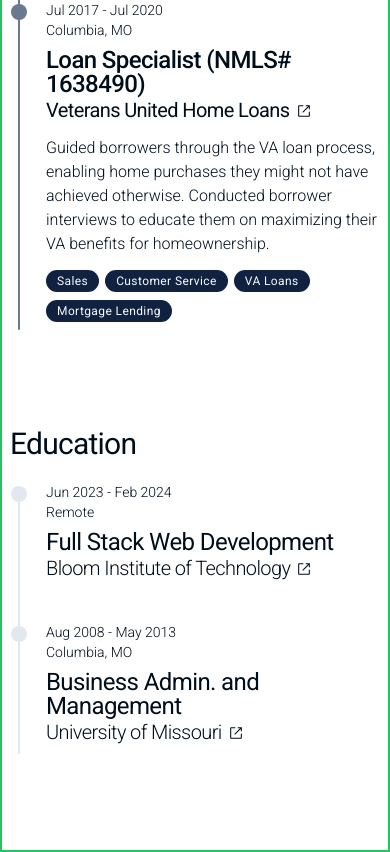
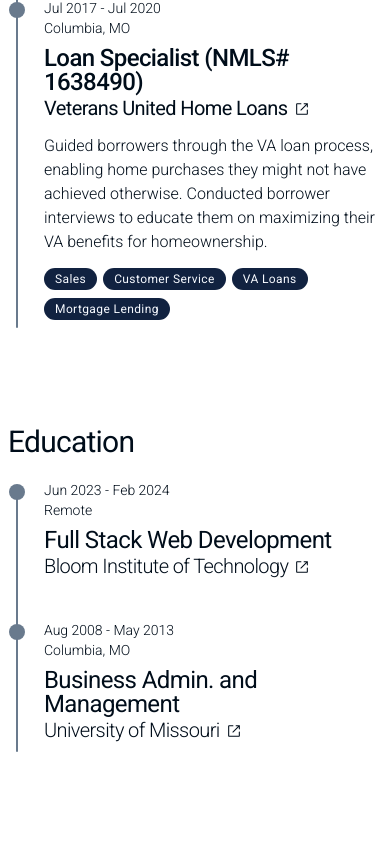
Before and after one commit to jwbw29/portfolio_v2, a Next.js app: page / in a window 390 px wide. Shown: the part 3644-4496 px from the top of the page. Built offline with nearby package versions, Linux system fonts and the light colour scheme.

Commit message:
Refactor page structure and improve layout for better responsiveness

```diff
--- a/src/app/page.tsx
+++ b/src/app/page.tsx
@@ -3,7 +3,7 @@
 
 export default function Home() {
   return (
-    <div className="border-2 border-green-500 mx-auto flex min-h-screen max-w-screen-xl flex-col justify-center md:flex-row">
+    <div className="mx-auto flex min-h-screen max-w-screen-xl flex-col justify-center md:flex-row">
       <Hero />
       <Main />
     </div>
--- a/src/components/Education.tsx
+++ b/src/components/Education.tsx
@@ -17,7 +17,7 @@
         {education.map((edu, index) => (
           <li
             className={cn(
-              "relative ml-3 pl-5 before:absolute before:-left-2 before:top-2 before:h-full before:w-0.5 before:rounded-full before:bg-slate-200 before:content-[''] after:absolute after:-left-[0.93rem] after:top-1 after:size-4 after:rounded-full after:bg-slate-200 after:content-['']",
+              "relative ml-3 pl-5 before:absolute before:-left-2 before:top-2 before:h-full before:w-0.5 before:rounded-full before:bg-muted-foreground before:content-[''] after:absolute after:-left-[0.93rem] after:top-1 after:size-4 after:rounded-full after:bg-muted-foreground after:content-['']",
               index !== education.length - 1 && "pb-10"
             )}
             key={index}
```
